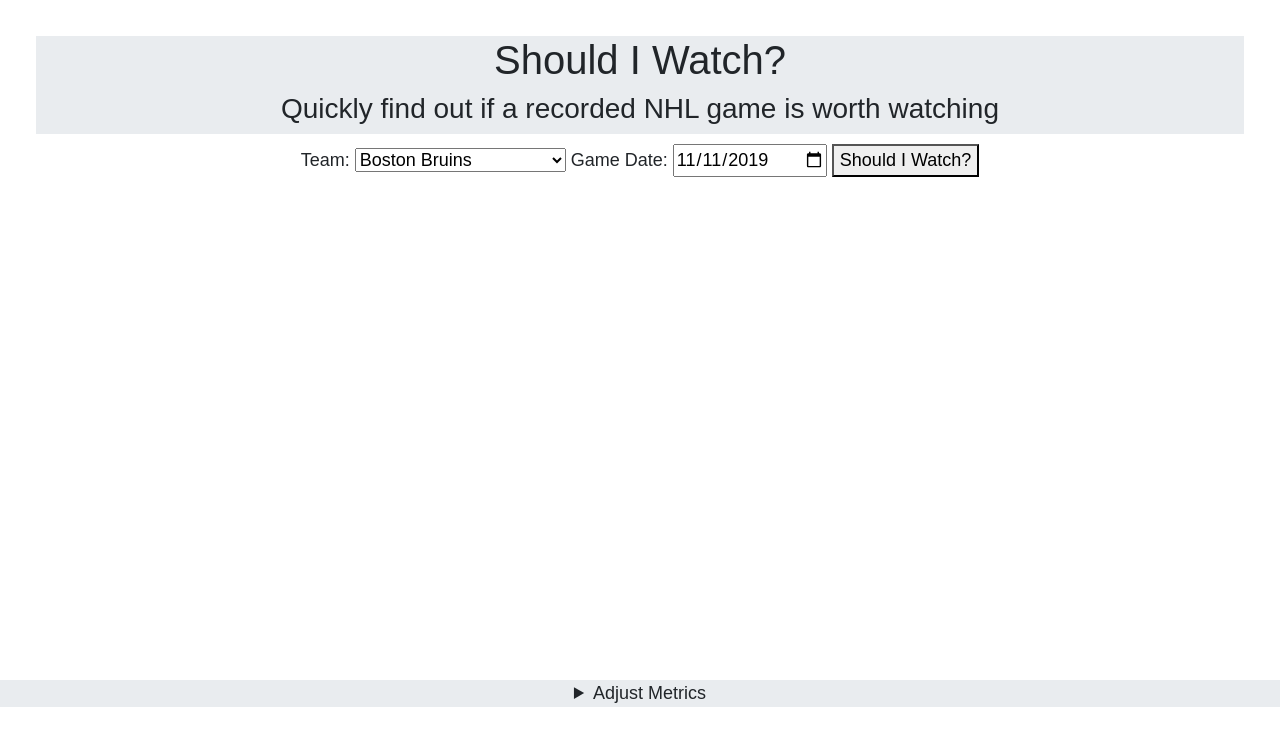
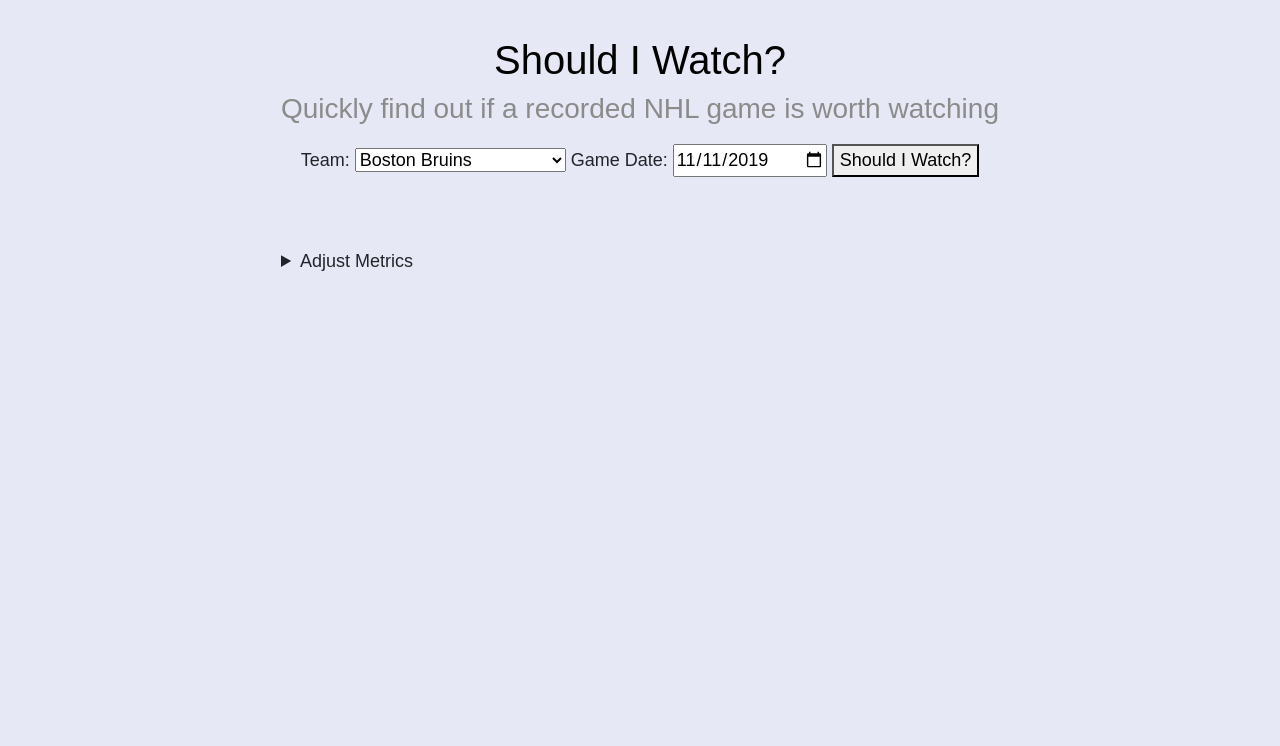
Before and after one commit to dirkstahlecker/nhl-should-i-watch-old-from-heroku, a React (Create React App) app in the folder client/: page / in a window 1280 px wide. Shown: the top 746 px of the page. Built offline with nearby package versions, Linux system fonts and the light colour scheme; no server answers.

Commit message:
styling improvements

```diff
--- a/client/src/App.css
+++ b/client/src/App.css
@@ -1,20 +1,32 @@
 body {
-  background-color: #FFF;
+  background-color: #e6e8f5;
   text-align: center;
+}
+
+h1 {
+  color: #000;
+}
+
+.outerArea {
+  width: 100%;
+  align-items: center;
 }
 
 .headerSection
 {
-  background-color: #e9ecef;
+  /*background-color: #e9ecef;*/
+  color: #8b8b8b;
   width: 100%;
 }
 
 .App {
-  display: flex;
+  display: inline-block;
   flex-direction: column;
   align-items: center;
   margin: 2em;
   white-space: pre;
+
+
 
   font-size: 18px;
   /*font-family: "Courier New", monospace;*/
@@ -29,12 +41,21 @@ body {
   width: 100%;
 }
 
+.upperHalf {
+  width: fit-content;
+}
+
 .metrics {
+  padding-top: 30px;
+  text-align: left;
+}
+
+/*.metrics {
    position: absolute;
    bottom: 0;
    width: 100%;
    height: 120px;
-}
+}*/
 
 button:hover {
   /*background-color: rgb(255, 235, 59);*/
@@ -70,7 +91,9 @@ button:active {
 
 details {
   outline: none;
-  background-color: #e9ecef;
+  /*background-color: #e9ecef;*/
+  /*width: fit-content;*/
+
 }
 
 summary {
--- a/client/src/App.jsx
+++ b/client/src/App.jsx
@@ -401,7 +401,9 @@ class App extends Component
   render()
   {
     return (
+      <div className="outerArea">
         <div className="App">
+          <div className="upperHalf">
             <div className="headerSection">
               <h1>Should I Watch?</h1>
               <h3>Quickly find out if a recorded NHL game is worth watching</h3>
@@ -483,7 +485,8 @@ class App extends Component
                 <input type="number" id="maxWinDifferential" className="numberInput" value={this.state.maxWinDifferential} onChange={this.onMaxWinChange}/>
               </details>
             </div>
-
+          </div>
+        </div>
       </div>
     )
   }
```
Lines whose indentation alone changed are shown as unchanged.
